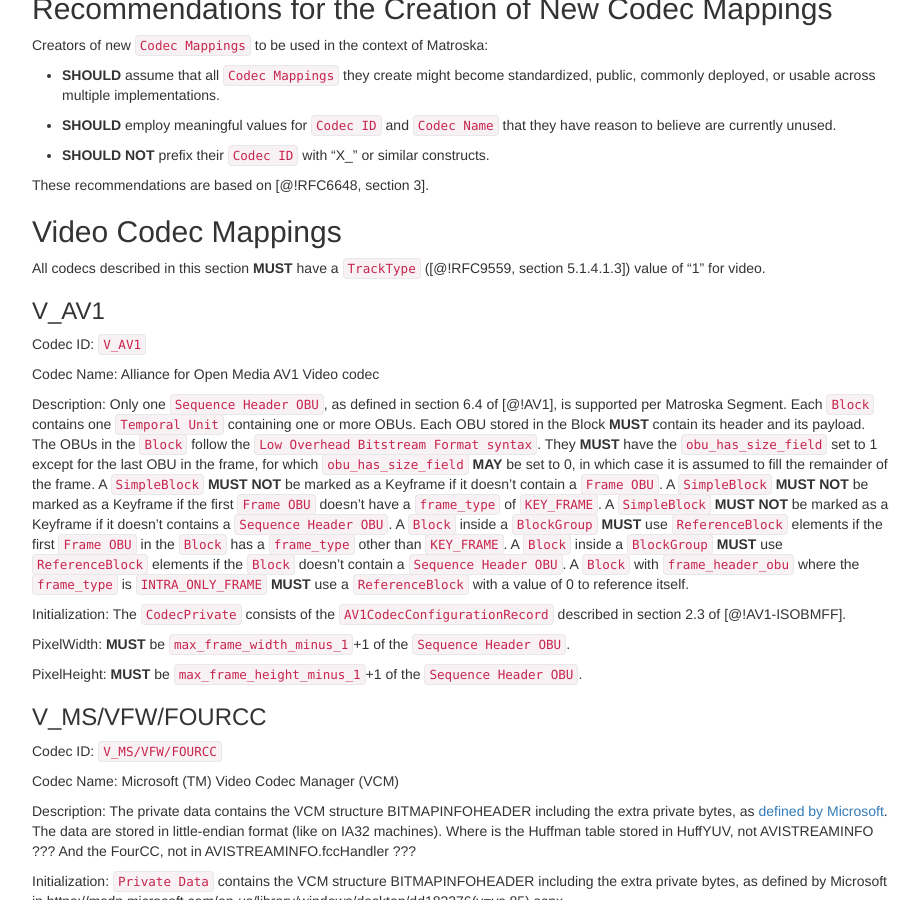
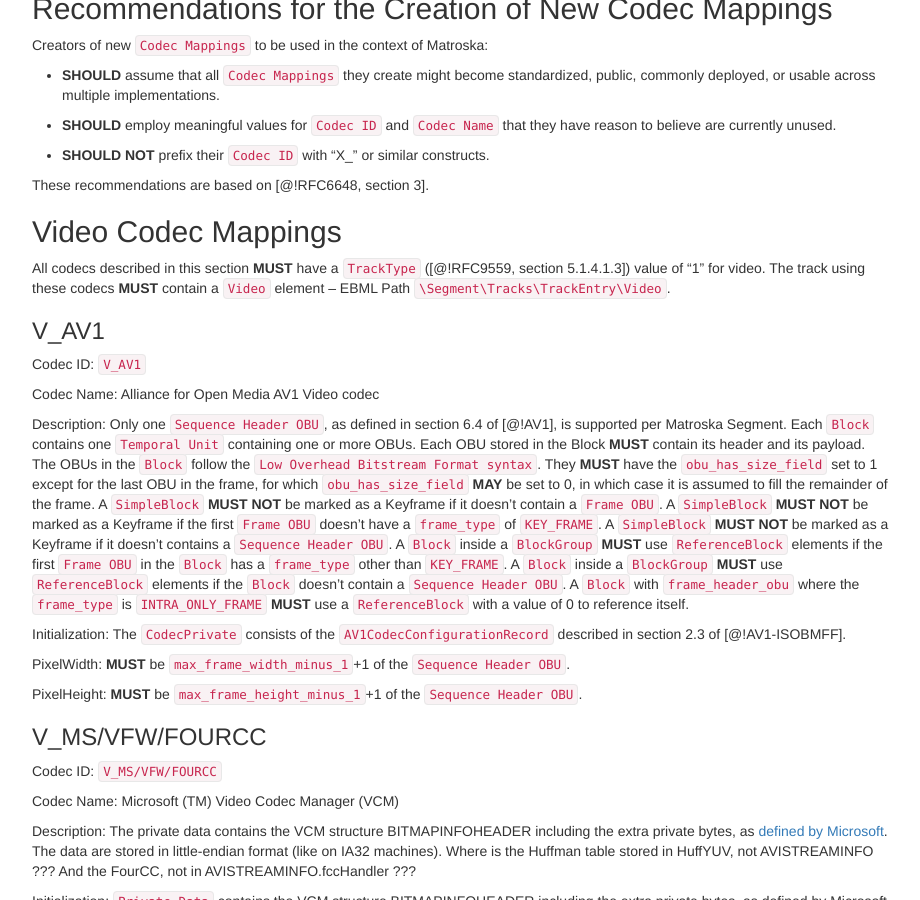
Before and after one commit to ietf-wg-cellar/matroska-specification, a Jekyll site: the page built from codec_specs.md, in a window 1280 px wide and 900 px high, scrolled down 2149 px. Shown: the whole window, without its empty margins (273-1193 px from the left). Built offline with Jekyll 4.4.1, drawn with Linux system fonts in a browser that asks for light colours; our own code applies the rules of GitHub Pages for plain Markdown files; some of the changed text lies outside the part shown.

Commit message:
The audio and video tracks MUST have the Audio/Video element
Which comes with the necessary default values.

```diff
--- a/codec_specs.md
+++ b/codec_specs.md
@@ -137,6 +137,7 @@
 ## Video Codec Mappings
 
 All codecs described in this section **MUST** have a `TrackType` ([@!RFC9559, section 5.1.4.1.3]) value of "1" for video.
+The track using these codecs **MUST** contain a `Video` element -- EBML Path `\Segment\Tracks\TrackEntry\Video`.
 
 ### V_AV1
 
@@ -435,6 +436,7 @@
 ## Audio Codec Mappings
 
 All codecs described in this section **MUST** have a `TrackType` ([@!RFC9559, section 5.1.4.1.3]) value of "2" for audio.
+The track using these codecs **MUST** contain an `Audio` element -- EBML Path `\Segment\Tracks\TrackEntry\Audio`.
 
 ### A_MPEG/L3
 
```
